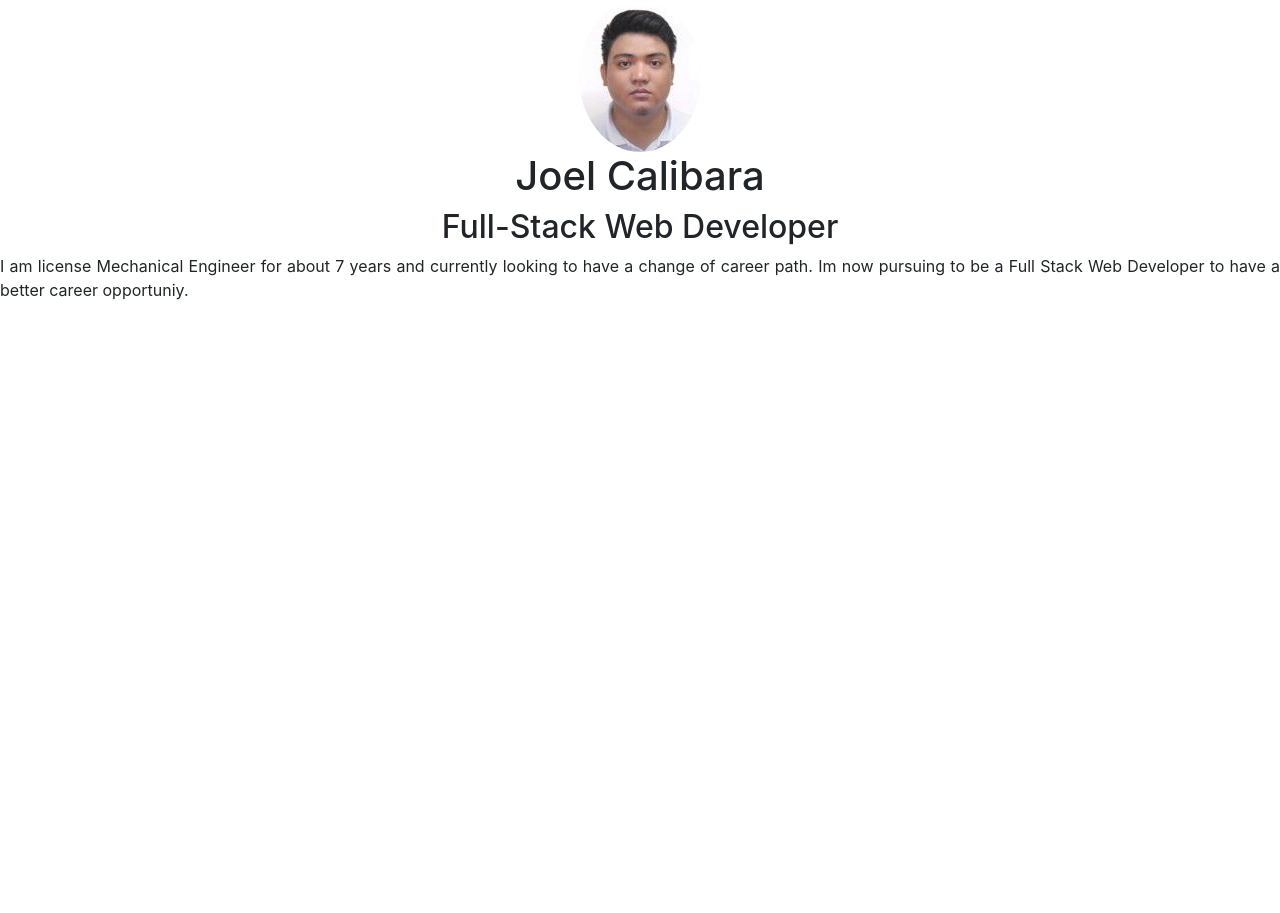
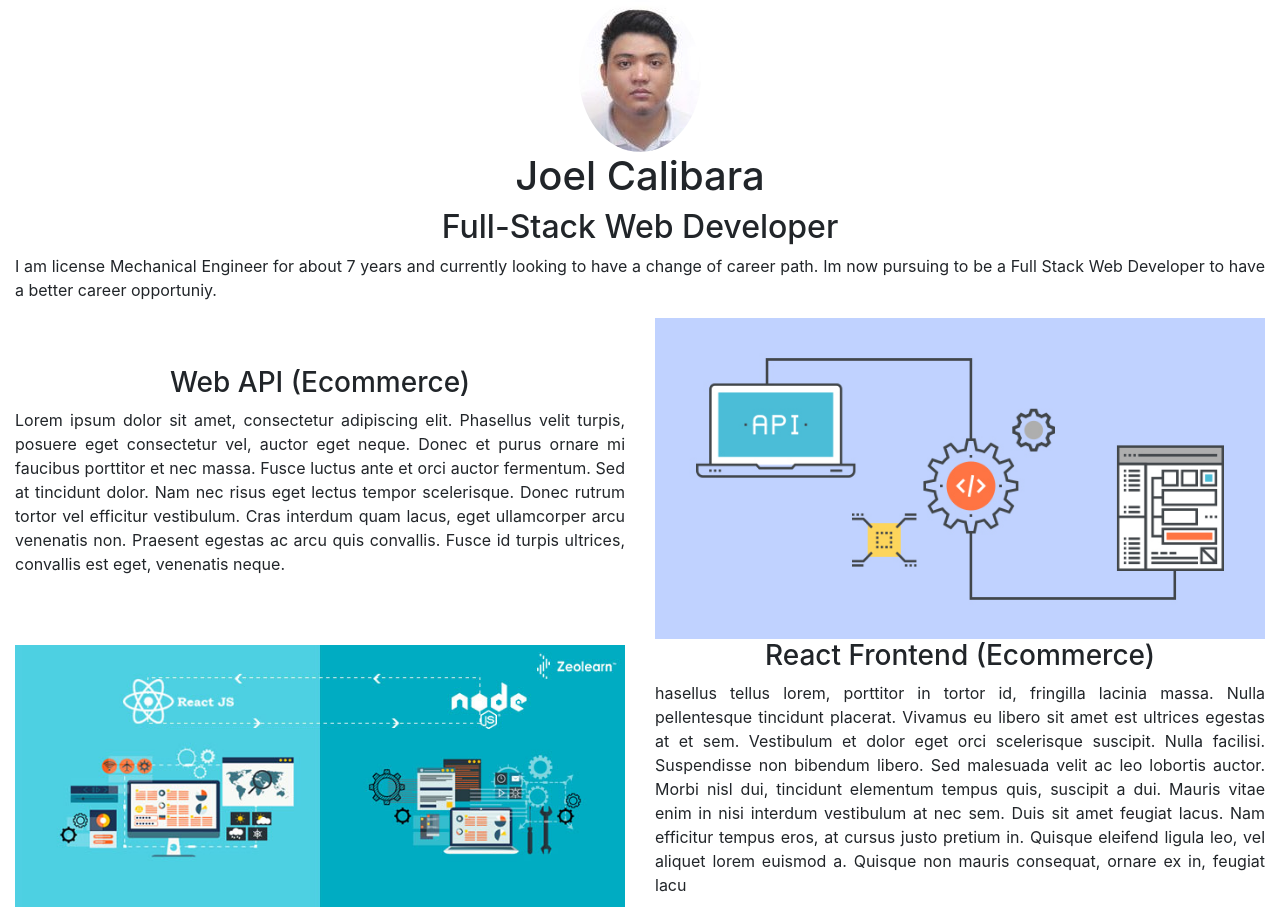
Before and after one commit to JoelCalibara/a1, a plain HTML site: page index.html in a window 1280 px wide. Before the commit the page ends 800 px from the top, so only its background shows below. Drawn offline with nearby package versions, Linux system fonts and the light colour scheme.

Commit message:
Added first commit

```diff
--- a/index.html
+++ b/index.html
@@ -9,7 +9,7 @@
 	<title>Joel Calibara</title>
 </head>
 <body>
-	<div class="text-center">
+	<div class="container-fluid text-center">
 		<img src="img/edited.jpg" class="rounded-circle">
 		<h1>Joel Calibara</h1>
 		<h2>Full-Stack Web Developer</h2>
@@ -19,6 +19,32 @@
 		</p>
 	</div>
 
+	<div class="container-fluid">
+		<div class="row align-items-center content">
+			<div class="col-md-6 text-center order-1 order-md-2">
+				<img src="img/image1.jpg" class="img-fluid">
+			</div>
 
+			<div class="col-md-6 order-2 order-md-1 text-center">
+				<h3>Web API (Ecommerce)</h3>
+				<p class="text-justify">
+					Lorem ipsum dolor sit amet, consectetur adipiscing elit. Phasellus velit turpis, posuere eget consectetur vel, auctor eget neque. Donec et purus ornare mi faucibus porttitor et nec massa. Fusce luctus ante et orci auctor fermentum. Sed at tincidunt dolor. Nam nec risus eget lectus tempor scelerisque. Donec rutrum tortor vel efficitur vestibulum. Cras interdum quam lacus, eget ullamcorper arcu venenatis non. Praesent egestas ac arcu quis convallis. Fusce id turpis ultrices, convallis est eget, venenatis neque.
+				</p>
+			</div>
+		</div>
+
+		<div class="row align-items-center content">
+			<div class="col-md-6 text-center order-1 order-md-1">
+				<img src="img/image2.jpg" class="img-fluid">
+			</div>
+
+			<div class="col-md-6 order-2 order-md-2 text-center">
+				<h3>React Frontend (Ecommerce)</h3>
+				<p class="text-justify">
+				hasellus tellus lorem, porttitor in tortor id, fringilla lacinia massa. Nulla pellentesque tincidunt placerat. Vivamus eu libero sit amet est ultrices egestas at et sem. Vestibulum et dolor eget orci scelerisque suscipit. Nulla facilisi. Suspendisse non bibendum libero. Sed malesuada velit ac leo lobortis auctor. Morbi nisl dui, tincidunt elementum tempus quis, suscipit a dui. Mauris vitae enim in nisi interdum vestibulum at nec sem. Duis sit amet feugiat lacus. Nam efficitur tempus eros, at cursus justo pretium in. Quisque eleifend ligula leo, vel aliquet lorem euismod a. Quisque non mauris consequat, ornare ex in, feugiat lacu
+				</p>
+			</div>
+		</div>
+	</div>
 </body>
 </html>
```
Also changed, not shown: img/image1.jpg (added), img/image2.jpg (added).
